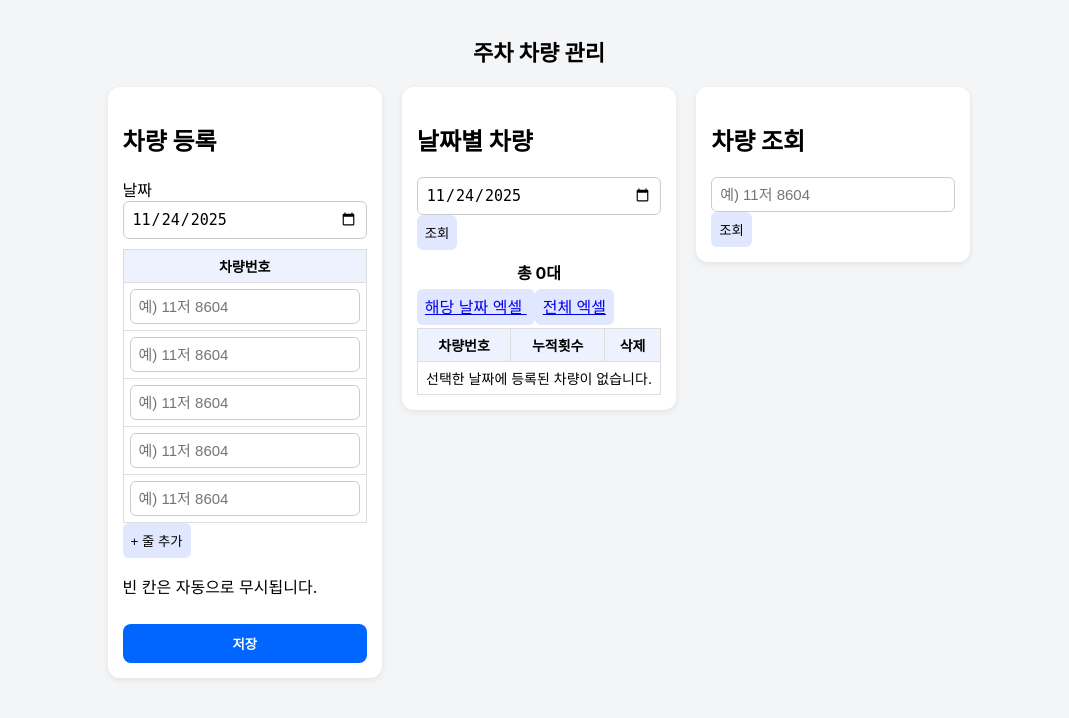
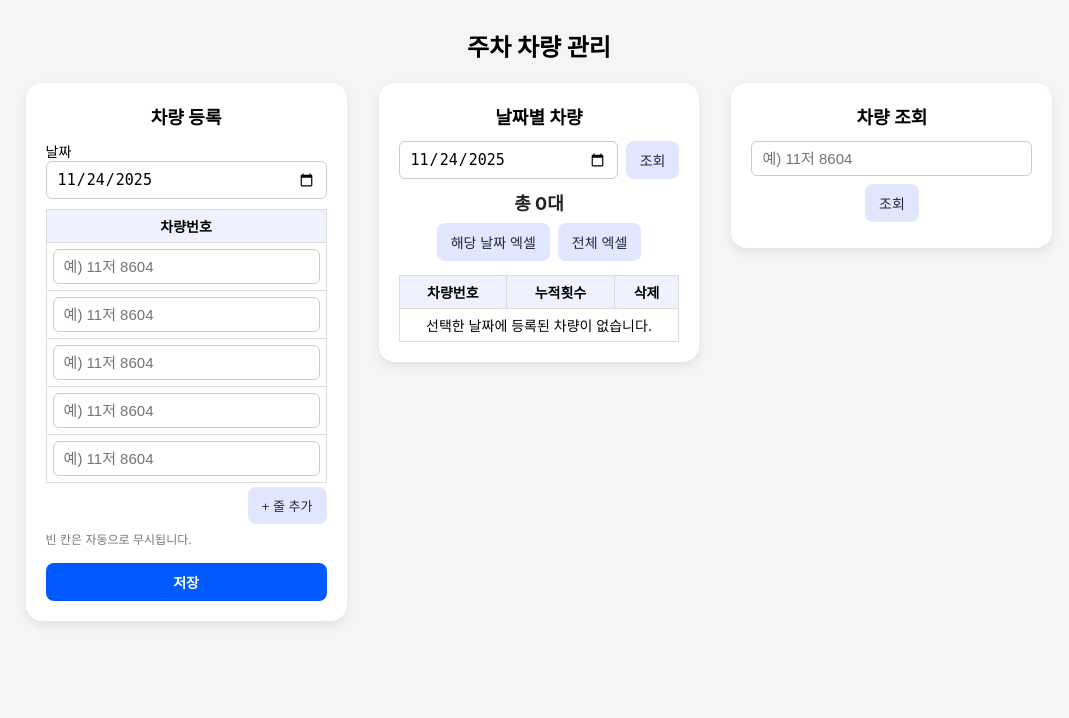
Before and after one commit to emart9091-dot/parking-system, a Flask app: page / in a window 1280 px wide. Shown: the top 718 px of the page, without its empty margins (101-1170 px from the left). Run offline with Flask 3, Linux system fonts and the light colour scheme; the visitor is signed in with stand-in values (Sample User, id 1); data that the repository does not hold is empty; some libraries are stand-ins or nearby versions.

Commit message:
Update style.css

```diff
--- a/parking-system/static/style.css
+++ b/parking-system/static/style.css
@@ -1,63 +1,236 @@
-*{box-sizing:border-box;}
-body{
-  margin:0;background:#f4f5f7;
-  font-family:-apple-system,BlinkMacSystemFont,"Segoe UI",sans-serif;
-  display:flex;justify-content:center;
+* {
+  box-sizing: border-box;
 }
-.wrapper{max-width:95%;padding:20px}
 
-h1{text-align:center;font-size:22px;margin-bottom:20px;font-weight:700;}
+/* 전체 배경 + 폰트 */
+body {
+  margin: 0;
+  padding: 0;
+  background: #f4f5f7;
+  font-family: -apple-system, BlinkMacSystemFont, "Segoe UI", sans-serif;
+  display: flex;
+  justify-content: center;
+}
+
+/* 가운데 전체 래퍼 */
+.wrapper {
+  max-width: 95%;
+  padding: 20px;
+}
+
+/* 제목 */
+h1 {
+  text-align: center;
+  margin: 8px 0 20px;
+  font-size: 24px;
+  font-weight: 700;
+}
+
+/* 카드 레이아웃 */
+.cards-container {
+  display: flex;
+  flex-direction: column;
+  gap: 24px;
+}
 
 /* 카드 공통 */
-.card{
-  background:white;padding:15px;border-radius:12px;
-  box-shadow:0 2px 6px rgba(0,0,0,0.08);
+.card {
+  background: #ffffff;
+  border-radius: 16px;
+  padding: 20px;
+  box-shadow: 0 4px 10px rgba(0, 0, 0, 0.08);
 }
 
-/* 모바일 기본 세로 */
-.cards-container{
-  display:flex;
-  flex-direction:column;
-  gap:20px;
+.card h2 {
+  text-align: center;
+  margin: 0 0 12px;
+  font-size: 18px;
+  font-weight: 600;
 }
 
-.form-vertical input,.form-horizontal input{
-  width:100%;padding:8px;border:1px solid #ccc;border-radius:6px;font-size:15px;
+/* 세로 폼 */
+.form-vertical label {
+  display: block;
+  margin-bottom: 8px;
+  font-size: 14px;
 }
 
-.btn-primary{
-  width:100%;padding:10px;background:#0066ff;border:none;color:white;
-  font-weight:600;border-radius:8px;margin-top:10px;cursor:pointer;
-}
-.btn-sub{background:#e0e7ff;border:none;padding:8px;border-radius:6px;cursor:pointer;}
-.btn-x{background:#ffdddd;border:none;color:#b10d0d;padding:3px 8px;border-radius:5px;cursor:pointer;}
-
-.data-table{width:100%;border-collapse:collapse;margin-top:10px;font-size:14px;}
-.data-table th,.data-table td{border:1px solid #ddd;padding:6px;text-align:center;}
-.data-table th{background:#eef2ff;}
-
-.info-box{text-align:center;font-weight:700;margin:10px 0;}
-
-/* FLASH */
-.flash-item{
-  background:#ffe5e5;color:#b30000;
-  padding:8px;border-radius:6px;text-align:center;margin-bottom:8px;
+.form-vertical input[type="date"],
+.form-vertical input[type="text"] {
+  width: 100%;
+  padding: 8px 10px;
+  border-radius: 6px;
+  border: 1px solid #ccc;
+  font-size: 15px;
 }
 
-/* PC 모드 */
-@media(min-width:1024px){
+/* 가로 폼 */
+.form-horizontal {
+  display: flex;
+  gap: 8px;
+  justify-content: center;
+  align-items: center;
+  flex-wrap: wrap;
+  margin-bottom: 6px;
+}
 
-  .wrapper{max-width:1400px;}
+.form-horizontal input[type="date"],
+.form-horizontal input[type="text"] {
+  flex: 1 1 auto;
+  min-width: 140px;
+  padding: 8px 10px;
+  border-radius: 6px;
+  border: 1px solid #ccc;
+  font-size: 15px;
+}
 
-  .cards-container{
-    flex-direction:row;
-    justify-content:center;
-    align-items:flex-start;
-    gap:20px;
+/* 버튼 공통 */
+.btn-primary,
+.btn-sub {
+  border: none;
+  border-radius: 8px;
+  padding: 9px 14px;
+  cursor: pointer;
+  font-size: 14px;
+  text-decoration: none;
+  display: inline-block;
+  text-align: center;
+}
+
+.btn-primary {
+  width: 100%;
+  margin-top: 8px;
+  background: #005aff;
+  color: #ffffff;
+  font-weight: 600;
+}
+
+.btn-sub {
+  background: #e0e7ff;
+  color: #1f2937;
+}
+
+.btn-primary:hover,
+.btn-sub:hover {
+  opacity: 0.9;
+}
+
+/* 줄 추가 버튼 */
+.add-row-box {
+  display: flex;
+  justify-content: flex-end;
+  margin-top: 4px;
+}
+
+.btn-add-row {
+  font-size: 13px;
+}
+
+/* 테이블 */
+.data-table {
+  width: 100%;
+  border-collapse: collapse;
+  margin-top: 10px;
+  font-size: 14px;
+}
+
+.data-table th,
+.data-table td {
+  border: 1px solid #ddd;
+  padding: 6px;
+  text-align: center;
+}
+
+.data-table th {
+  background: #eef2ff;
+  font-weight: 600;
+}
+
+/* 안내 문구 */
+.hint {
+  font-size: 12px;
+  color: #777;
+  text-align: left;
+  margin: 6px 0 8px;
+}
+
+/* 삭제 버튼 */
+.btn-x {
+  border: none;
+  background: #ffdada;
+  color: #b91c1c;
+  padding: 2px 8px;
+  border-radius: 4px;
+  cursor: pointer;
+  font-size: 12px;
+}
+
+/* 날짜 / 총 차량수 정보 */
+.info-box {
+  font-size: 18px;
+  font-weight: 700;
+  text-align: center;
+  margin: 10px 0 8px;
+  color: #222;
+}
+
+/* 엑셀 버튼 묶음 */
+.toolbar {
+  display: flex;
+  justify-content: center;
+  gap: 8px;
+  margin: 6px 0 14px;
+}
+
+/* 조회 결과 */
+.search-result {
+  margin-top: 10px;
+  padding: 12px;
+  background: #f8f8ff;
+  border-radius: 10px;
+  border: 1px solid #dcdcdc;
+  font-size: 15px;
+  line-height: 1.5;
+}
+
+.search-result .result-label {
+  font-weight: 600;
+  margin-right: 4px;
+}
+
+.search-result .result-value {
+  font-weight: 400;
+}
+
+/* 플래시 메시지 */
+.flash-box {
+  margin-bottom: 8px;
+}
+
+.flash-item {
+  background: #fee2e2;
+  color: #991b1b;
+  padding: 6px 8px;
+  border-radius: 6px;
+  font-size: 13px;
+  text-align: center;
+}
+
+/* ───────────── PC 레이아웃 ───────────── */
+@media (min-width: 1024px) {
+  .wrapper {
+    max-width: 1200px;
   }
 
-  .cards-container .card{
-    flex:1 1 0;
-    min-width:30%;
+  .cards-container {
+    flex-direction: row;
+    justify-content: space-between;
+    align-items: flex-start;
+    gap: 32px;
+  }
+
+  .cards-container .card {
+    flex: 1 1 0;
+    min-width: 320px;
   }
 }
```
